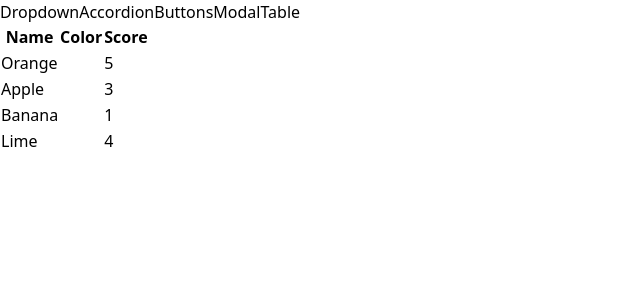
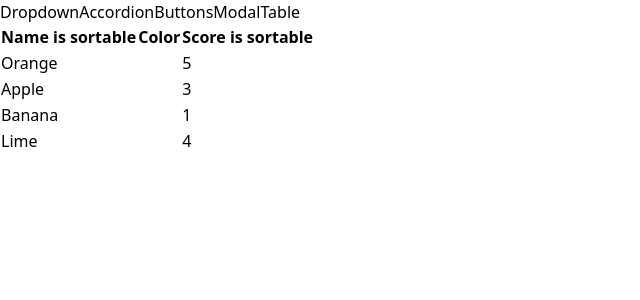
Before and after one commit to wali55/comps, a React (Vite) app: page /table in a window 1280 px wide. Shown: the top 300 px of the page, without its empty margins (0-640 px from the left). Built offline with nearby package versions, Linux system fonts and the light colour scheme.

Commit message:
updatedConfig

```diff
--- a/src/components/SortableTable.jsx
+++ b/src/components/SortableTable.jsx
@@ -1,9 +1,20 @@
 import Table from './Table';
 
 function SortableTable(props) {
-    return(
-        <Table {...props} />
-    );
+  const { config } = props;
+
+  const updatedConfig = config.map((column) => {
+    if (!column.sortValue) {
+        return column;
+    }
+
+    return {
+        ...column,
+        header: () => <th>{column.label} is sortable</th>
+    }
+  })
+
+  return <Table {...props} config={updatedConfig} />;
 }
 
 export default SortableTable;
--- a/src/pages/TablePage.jsx
+++ b/src/pages/TablePage.jsx
@@ -11,16 +11,18 @@ function TablePage() {
 
     const config = [
       {
-            label: 'Name',
-            render: (fruit) => fruit.name
+        label: "Name",
+        render: (fruit) => fruit.name,
+        sortValue: (fruit) => fruit.name,
       },
       {
-            label: 'Color',
-            render: (fruit) => <div className={`p-3 m-2 ${fruit.color}`} />
+        label: "Color",
+        render: (fruit) => <div className={`p-3 m-2 ${fruit.color}`} />,
       },
       {
-            label: 'Score',
-            render: (fruit) => fruit.score
+        label: "Score",
+        render: (fruit) => fruit.score,
+        sortValue: (fruit) => fruit.score,
       },
     ];
 
```
Lines whose indentation alone changed are shown as unchanged.
